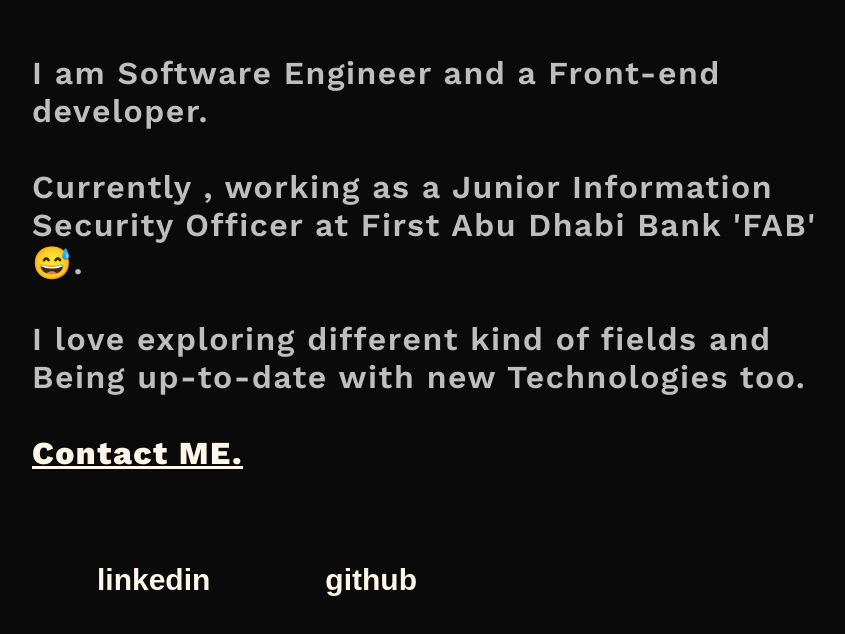
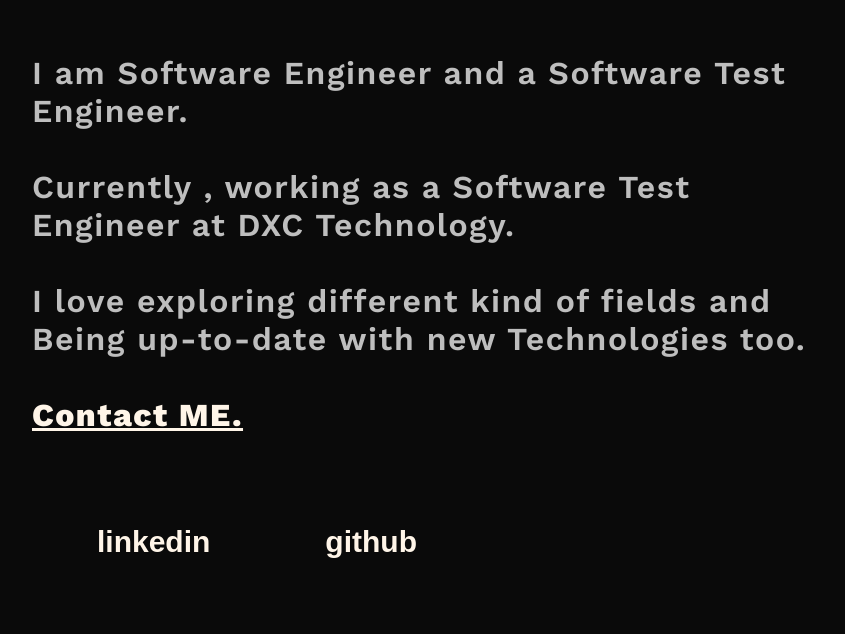
Before and after one commit to youssefyasser98/Portfolio, a React (Create React App) app: page / in a window 1280 px wide. Shown: the part 6335-6969 px from the top of the page, without its empty margins (96-941 px from the left). Built offline with nearby package versions, Linux system fonts and the light colour scheme; some icons are missing; a web font is replaced by a local one.

Commit message:
Update Info.js

```diff
--- a/src/data/Info.js
+++ b/src/data/Info.js
@@ -19,10 +19,10 @@
   return (
     <>
       <p>
-        I am Software Engineer and a Front-end developer.
+        I am Software Engineer and a Software Test Engineer.
         <br />
         <br />
-        Currently , working as a Junior Information Security Officer at First Abu Dhabi Bank 'FAB' 😅.
+        Currently , working as a Software Test Engineer at DXC Technology.
         {/*. */}
         <br />
         <br />I love exploring different kind of fields and Being up-to-date with new Technologies
```
